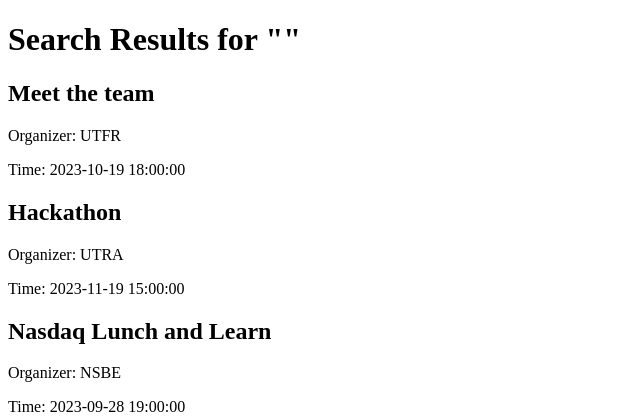
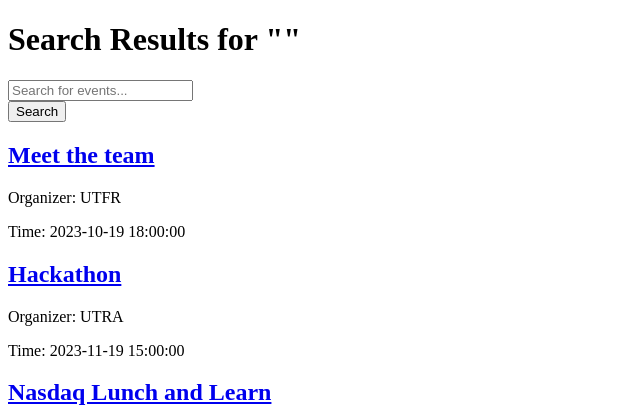
Before and after one commit to ECE444-2023Fall/project-1-web-application-design-group17-jigglies, a Flask app: template templates/search_results.html in a window 1280 px wide. Shown: the top 420 px of the page, without its empty margins (0-640 px from the left). Run offline with Flask 3, Linux system fonts and the light colour scheme; the template is opened without the code that fills it: values that come from a table or form of the project are taken from there, others are empty; data comes from the database, SQL or seed files in the repository.

Commit message:
added the search bar on all pages for consistency

```diff
--- a/templates/home.html
+++ b/templates/home.html
@@ -7,7 +7,7 @@
     <h1>Home Page</h1>
     <form action="{{ url_for('search') }}" method="GET">
         <div class="autocomplete" style="width:300px;">
-            <input type="text" name="query" id="search" placeholder="Search for events">
+            <input type="text" name="query" id="search" placeholder="Search for events...">
         </div>
         <input type="submit" value="Search">
     </form>
--- a/templates/search_results.html
+++ b/templates/search_results.html
@@ -5,11 +5,18 @@
 </head>
 <body>
     <h1>Search Results for "{{ query }}"</h1>
+    <form action="{{ url_for('search') }}" method="GET">
+        <div class="autocomplete" style="width: 300px;">
+            <input type="text" name="query" id="search" placeholder="Search for events...">
+        </div>
+        <input type="submit" value="Search">
+    </form>
+    <div class="autocomplete-results" id="autocomplete-results"></div>
     <div class="search-results">
         {% if results %}
             {% for result in results %}
                 <div class="result-card">
-                    <h2>{{ result.name }}</h2>
+                    <h2><a href="{{ url_for('event_details', event_id=result.id) }}">{{ result.name }}</a></h2>
                     <p>Organizer: {{ result.organizer }}</p>
                     <p>Time: {{ result.time }}</p>
                 </div>
```
Also changed, not shown: templates/event_details.html (+7 -0 lines).
